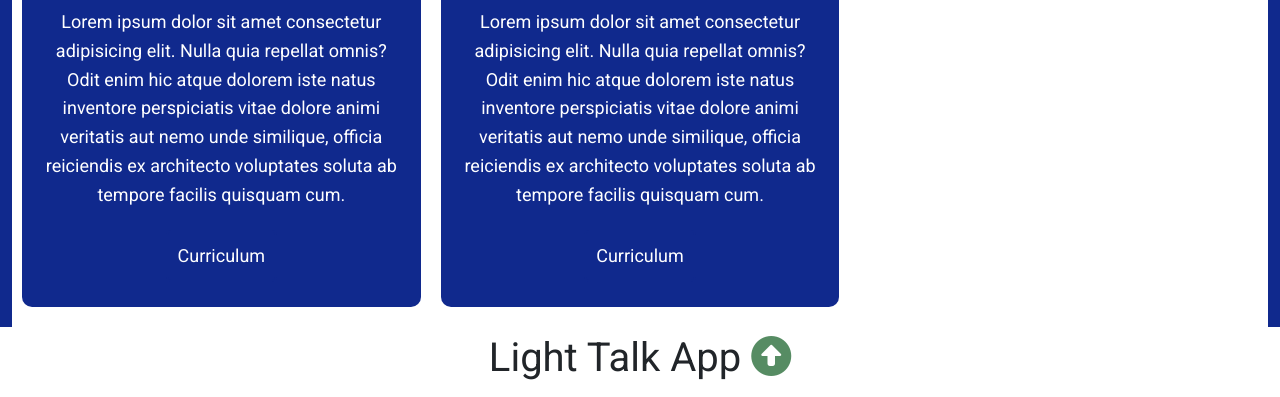
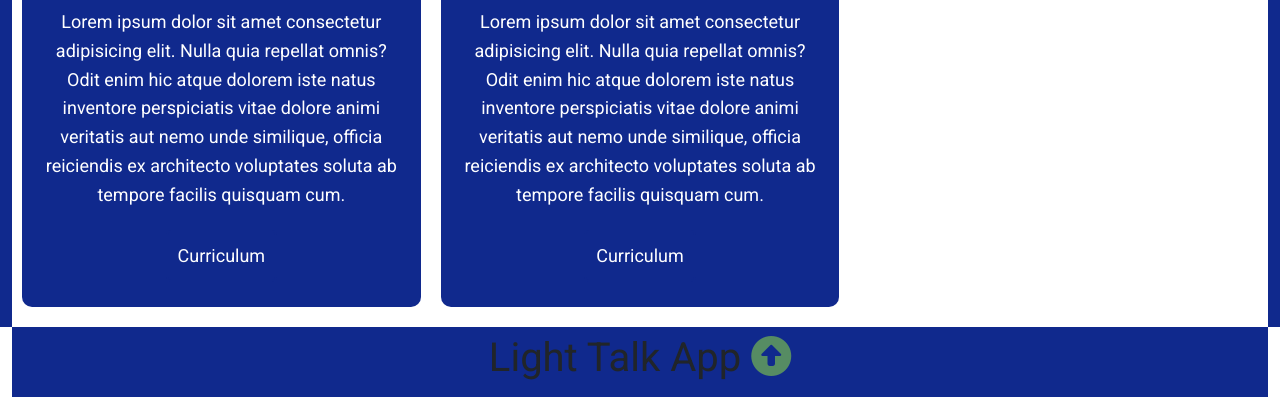
Before and after one commit to ANGELfer10/light_talk_app_complejo_villa_de_los_mariscales, a Flask app: page / in a window 1280 px wide. Shown: the part 1677-2074 px from the top of the page. Run offline with Flask 2, Linux system fonts and the light colour scheme; some libraries are stand-ins or nearby versions.

Commit message:
Update layout.css

```diff
--- a/capp/static/layout.css
+++ b/capp/static/layout.css
@@ -79,7 +79,7 @@ img {
   justify-content: center;
   height: 70px;
   align-items: center;
-  background-color: #fff;
+  background-color: #10298d;
   padding: 0 0px;
 }
 
```
